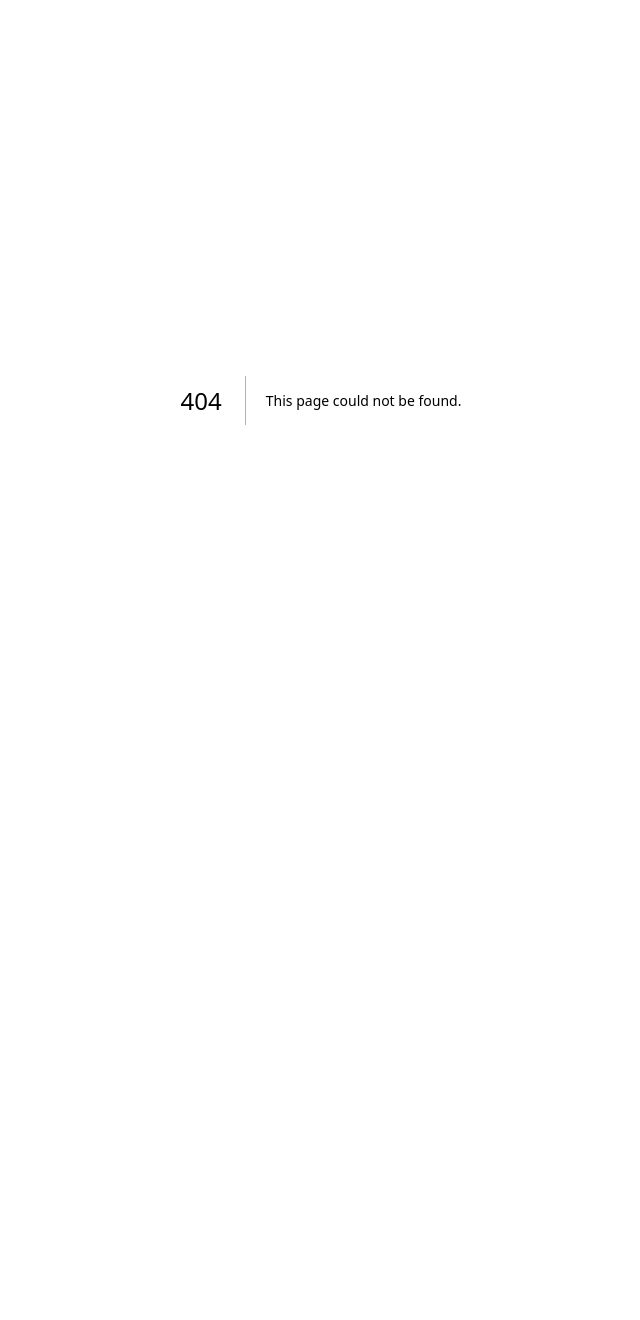
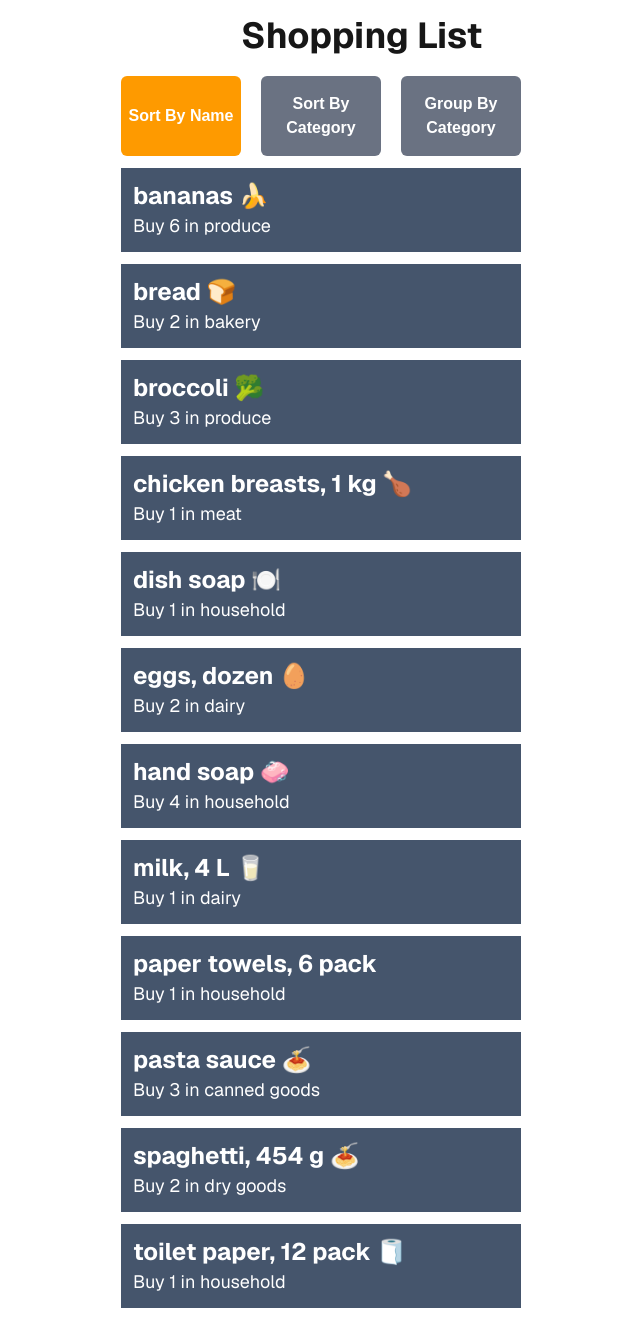
Before and after one commit to YasmiinAx/cprg306-assignments, a Next.js app: page /week-6 in a window 1280 px wide. Before the commit this address had no page. Shown: the whole page, without its empty margins (319-959 px from the left). Before the commit the page ends 800 px from the top, so only its background shows below. Built offline with nearby package versions, Linux system fonts and the light colour scheme.

Commit message:
Week 6 (with changes)

```diff
--- a/app/page.js
+++ b/app/page.js
@@ -10,6 +10,8 @@ export default function Page() {
       <Link href="/week-4">Week 4 Assignment</Link>
       <br />
       <Link href="/week-5">Week 5 Assignment</Link>
+      <br />
+      <Link href="/week-6">Week 6 Assignment</Link>
     </main>
   );
 }
--- /dev/null
+++ b/app/week-6/item-list.js
@@ -0,0 +1,72 @@
+"use client";
+import Item from "./item";
+import items from './items.json';
+import { useState } from "react";
+
+export default function ItemList() {
+    const [sortBy, setSortBy] = useState("name");
+    let itemsCopy = [...items];
+
+    if (sortBy === "name")
+    {
+        itemsCopy.sort((a, b) => a.name.localeCompare(b.name));
+    }
+    else if (sortBy === "category")
+    {
+        itemsCopy.sort((a, b) => a.category.localeCompare(b.category));
+    }
+
+    let groupedItems = null;
+    let sortedCategories =[];
+    if (sortBy === "group")
+    {
+        const group = itemsCopy.reduce((acc, item) => {
+            const category = item.category;
+        if (!acc.groups[category]) {
+            acc.groups[category] = [];
+            acc.categories.push(category);
+        }
+        acc.groups[category].push(item);
+        return acc;
+        }, { groups: {}, categories: [] });
+        groupedItems = group.groups;
+        sortedCategories = group.categories.sort();
+    };
+
+    return (
+        <div>
+            <div className="flex gap-5 justify-center pt-5 text-white font-bold">
+                <button onClick={() => setSortBy("name")} className={`"border rounded-md h-20 w-30
+                    ${sortBy === "name" ? "bg-amber-500" : "bg-gray-500"}`}> Sort By Name </button>
+                <button onClick={() => setSortBy("category")} className={`"border rounded-md h-20 w-30
+                    ${sortBy === "category" ? "bg-amber-500" : "bg-gray-500"}`}> Sort By Category </button>
+
+                <button onClick={() => setSortBy("group")} className={`"border rounded-md h-20 w-30
+                    ${sortBy === "group" ? "bg-amber-500" : "bg-gray-500"}`}> Group By Category</button>
+            </div>
+
+            <ul>
+                { sortBy === "group" ? (
+                    sortedCategories.map((category) => {
+                        const sortedItems = groupedItems[category].sort((a, b) => a.name.localeCompare(b.name));
+
+                        return (
+                            <li key={category} className="mt-5 mb-6 bg-red-300 w-110 m-auto p-3 rounded-2xl">
+                                <h3 className="capitalize text-xl font-bold ml-2">{category}</h3>
+                                <ul>
+                                    {sortedItems.map(item => (
+                                        <Item key={item.id} props={item} />
+                                    ))}
+                                </ul>
+                            </li>
+                        );
+                    })
+                ) : (
+                    itemsCopy.map((item) => (
+                    <Item key={item.id} props={item}/>
+                ))
+            )}
+            </ul>
+        </div>
+    );
+}
--- /dev/null
+++ b/app/week-6/item.js
@@ -0,0 +1,9 @@
+export default function Item( {props} ) {
+    const {name, quantity, category} = props;
+    return (
+        <li className="bg-slate-600 p-3 w-100 m-3 text-white mx-auto font-sans">
+            <h2 className="text-2xl font-bold">{name}</h2>
+            <p className="text-lg">Buy {quantity} in {category}</p>
+        </li>
+    );
+}
--- /dev/null
+++ b/app/week-6/items.json
@@ -0,0 +1,74 @@
+[
+    {
+        "id": "1h2GJKH12gkHG31h1H",
+        "name": "milk, 4 L 🥛",
+        "quantity": 1,
+        "category": "dairy"
+    },
+    {
+        "id": "2KJH3k2j3H1k2J3K1H",
+        "name": "bread 🍞",
+        "quantity": 2,
+        "category": "bakery"
+    },
+    {
+        "id": "3h2KJH3k2j3H1k2J3",
+        "name": "eggs, dozen 🥚",
+        "quantity": 2,
+        "category": "dairy"
+    },
+    {
+        "id": "4k2J3K1H2GJKH12gk",
+        "name": "bananas 🍌",
+        "quantity": 6,
+        "category": "produce"
+    },
+    {
+        "id": "5H1h1H2KJH3k2j3H",
+        "name": "broccoli 🥦",
+        "quantity": 3,
+        "category": "produce"
+    },
+    {
+        "id": "6H1k2J3K1H2GJKH1",
+        "name": "chicken breasts, 1 kg 🍗",
+        "quantity": 1,
+        "category": "meat"
+    },
+    {
+        "id": "7gkHG31h1H2KJH3k",
+        "name": "pasta sauce 🍝",
+        "quantity": 3,
+        "category": "canned goods"
+    },
+    {
+        "id": "8j3H1k2J3K1H2GJK",
+        "name": "spaghetti, 454 g 🍝",
+        "quantity": 2,
+        "category": "dry goods"
+    },
+    {
+        "id": "9H12gkHG31h1H2KJ",
+        "name": "toilet paper, 12 pack 🧻",
+        "quantity": 1,
+        "category": "household"
+    },
+    {
+        "id": "10H3k2j3H1k2J3K1",
+        "name": "paper towels, 6 pack",
+        "quantity": 1,
+        "category": "household"
+    },
+    {
+        "id": "11k2J3K1H2GJKH12",
+        "name": "dish soap 🍽️",
+        "quantity": 1,
+        "category": "household"
+    },
+    {
+        "id": "12GJKH12gkHG31h1",
+        "name": "hand soap 🧼",
+        "quantity": 4,
+        "category": "household"
+    }
+]
--- /dev/null
+++ b/app/week-6/page.js
@@ -0,0 +1,9 @@
+import ItemList from "./item-list";
+export default function Page() {
+    return (
+    <main>
+        <h1 className="text-4xl font-bold ml-140 font-sans mt-4">Shopping List</h1>
+        <ItemList />
+    </main>
+    );
+}
```
